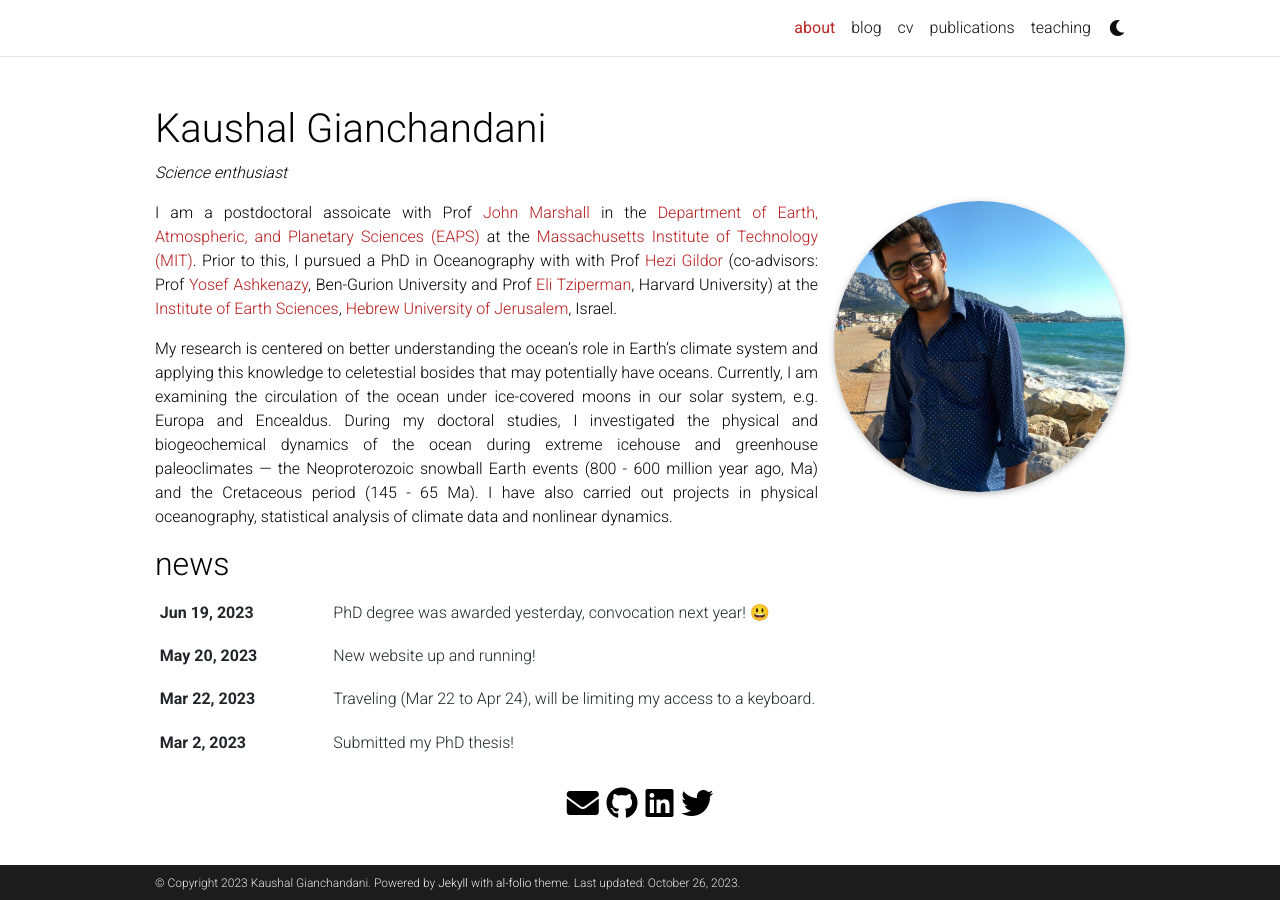
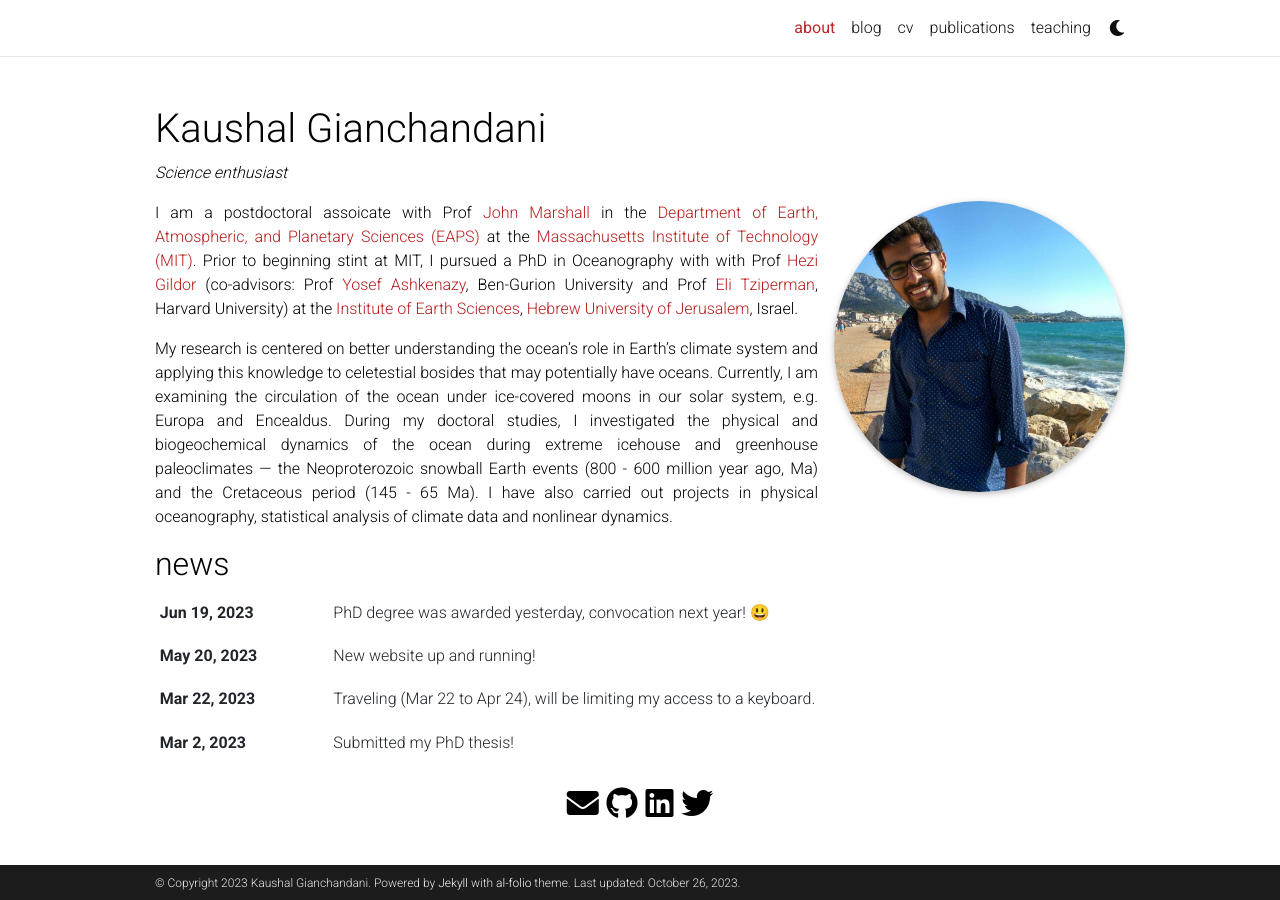
Before and after one commit to kaushalgianchandani/kaushalgianchandani.github.io, a Jekyll site: the page built from _pages/about.md, in a window 1280 px wide. Built offline with Jekyll 4.4.1, drawn with Linux system fonts in a browser that asks for light colours; full-size pictures stand in for the smaller copies a plugin makes; emoji names are drawn with the system emoji font; comment, search, counter and statistics services are not loaded; a style sheet for code colours, icons or effects is not loaded.

Commit message:
minor update

```diff
--- a/_pages/about.md
+++ b/_pages/about.md
@@ -19,7 +19,7 @@ selected_papers: false # includes a list of papers marked as "selected={true}"
 social: true  # includes social icons at the bottom of the page
 ---
 
-I am a postdoctoral assoicate with Prof [John Marshall](https://oceans.mit.edu/JohnMarshall/) in the [Department of Earth, Atmospheric, and Planetary Sciences (EAPS)](https://eapsweb.mit.edu/) at the [Massachusetts Institute of Technology (MIT)](https://web.mit.edu/). Prior to this, I pursued a PhD in Oceanography with with Prof [Hezi Gildor](http://hezigildor.es.huji.ac.il/) \(co-advisors: Prof [Yosef Ashkenazy](http://www.bgu.ac.il/~ashkena/), Ben-Gurion University and Prof [Eli Tziperman](https://www.seas.harvard.edu/climate/eli/), Harvard University\) at the [Institute of Earth Sciences](http://en.earth.huji.ac.il), [Hebrew University of Jerusalem](http://new.huji.ac.il/en), Israel.
+I am a postdoctoral assoicate with Prof [John Marshall](https://oceans.mit.edu/JohnMarshall/) in the [Department of Earth, Atmospheric, and Planetary Sciences (EAPS)](https://eapsweb.mit.edu/) at the [Massachusetts Institute of Technology (MIT)](https://web.mit.edu/). Prior to beginning stint at MIT, I pursued a PhD in Oceanography with with Prof [Hezi Gildor](http://hezigildor.es.huji.ac.il/) \(co-advisors: Prof [Yosef Ashkenazy](http://www.bgu.ac.il/~ashkena/), Ben-Gurion University and Prof [Eli Tziperman](https://www.seas.harvard.edu/climate/eli/), Harvard University\) at the [Institute of Earth Sciences](http://en.earth.huji.ac.il), [Hebrew University of Jerusalem](http://new.huji.ac.il/en), Israel.
 
 My research is centered on better understanding the ocean's role in Earth's climate system and applying this knowledge to celetestial bosides that may potentially have oceans. Currently, I am examining the circulation of the ocean under ice-covered moons in our solar system, e.g. Europa and Encealdus. During my doctoral studies, I investigated the physical and biogeochemical dynamics of the ocean during extreme icehouse and greenhouse paleoclimates --- the Neoproterozoic snowball Earth events (800 - 600 million year ago, Ma) and the Cretaceous period (145 - 65 Ma). I have also carried out projects in physical oceanography, statistical analysis of climate data and nonlinear dynamics.
 
```
